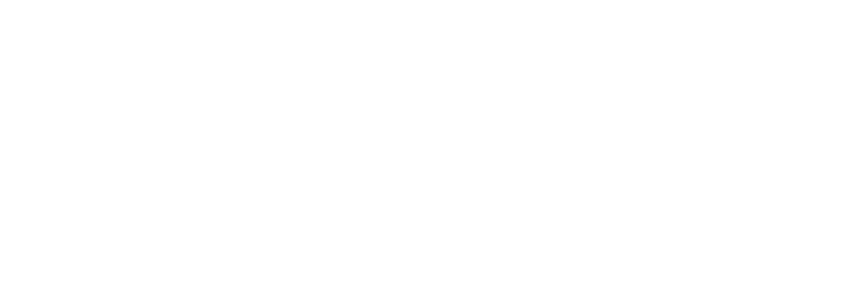
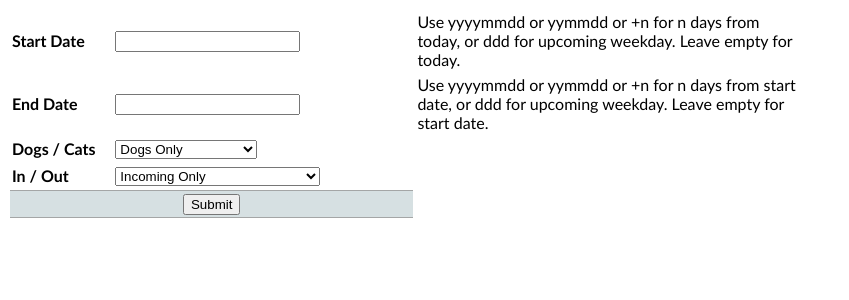
Before and after one commit to Crowbank/crowbank_site, a Django app: page /inouts/1 in a window 1280 px wide. Before the commit the part shown is empty. Shown: the top 300 px of the page, without its empty margins (0-849 px from the left). Run offline with Django 3.2, Linux system fonts and the light colour scheme; tables that the repository leaves empty hold one stand-in row (values such as "Sample post").

Commit message:
Many changes, including forms for InOut and Confirm

```diff
--- a/crowbank_site/settings.py
+++ b/crowbank_site/settings.py
@@ -127,3 +127,8 @@ USE_TZ = False
 STATIC_URL = '/static/'
 
 STATIC_ROOT = 'static/'
+
+EMAIL_HOST = 'ned.enixns.com'
+EMAIL_HOST_PASSWORD = 'Crowb@nk454'
+EMAIL_HOST_USER = 'info@crowbank.co.uk'
+EMAIL_USE_TLS = True
--- a/intranet/forms.py
+++ b/intranet/forms.py
@@ -67,7 +67,7 @@ class InOutForm(forms.Form):
         ('both', 'Both Incomings and Outgoings'),
     )
 
-    from_date = forms.DateField(label='From Date')
-    to_date = forms.DateField(label='To Date')
+    from_date = forms.CharField(label='From Date', required=False)
+    to_date = forms.CharField(label='To Date', required=False)
     pet_types = forms.ChoiceField(label='With Pets', choices=PET_TYPES)
     in_or_out = forms.ChoiceField(label='Ins or Outs', choices=INOUT_TYPES)
--- a/intranet/views.py
+++ b/intranet/views.py
@@ -3,7 +3,7 @@ from django.http import HttpResponse, HttpResponseRedirect
 import re
 from datetime import date, timedelta
 from petadmin_models.models import *
-from forms import ConfirmationForm
+from forms import ConfirmationForm, InOutForm
 
 # Create your views here.
 
@@ -62,26 +62,56 @@ def date_dict_to_list(dict_form):
 
 
 def inouts(request, io_args):
-    split_args = io_args.split('/')
-    from_date = decode_date(split_args[0])
-    to_date = from_date
+    no_dogs = False
+    no_cats = False
+    do_ins = True
+    do_outs = True
+    from_date = None
+    to_date = None
 
-    if len(split_args) > 1:
-        to_date = decode_date(split_args[1], from_date)
+    if request.method == 'POST':
+        form = InOutForm(request.POST)
+        if form.is_valid():
+            from_date = form.cleaned_data['from_date']
+            to_date = form.cleaned_data['to_date']
+            pet_types = form.cleaned_data['pet_types']
+            in_or_out = form.cleaned_data['in_or_out']
 
-    additional_args = ''
-    if len(split_args) > 2:
-        additional_args = '/'.join(split_args[2:])
+            from_date = decode_date(from_date)
+            to_date = decode_date(to_date, from_date)
 
-    dog_only_re = re.compile('.*dog.*', re.I)
-    cat_only_re = re.compile('.*cat.*', re.I)
+            if pet_types == 'cat':
+                no_dogs = True
+            if pet_types == 'dog':
+                no_cats = True
 
-    no_dogs = dog_only_re.match(additional_args) is None
-    no_cats = cat_only_re.match(additional_args) is None
+            if in_or_out == 'in':
+                do_outs = False
+            if in_or_out == 'out':
+                do_ins = False
 
-    if no_cats and no_dogs:
-        no_cats = False
-        no_dogs = False
+    else:
+        form = InOutForm()
+        split_args = io_args.split('/')
+        from_date = decode_date(split_args[0])
+        to_date = from_date
+
+        if len(split_args) > 1:
+            to_date = decode_date(split_args[1], from_date)
+
+        additional_args = ''
+        if len(split_args) > 2:
+            additional_args = '/'.join(split_args[2:])
+
+        dog_only_re = re.compile('.*dog.*', re.I)
+        cat_only_re = re.compile('.*cat.*', re.I)
+
+        no_dogs = dog_only_re.match(additional_args) is None
+        no_cats = cat_only_re.match(additional_args) is None
+
+        if no_cats and no_dogs:
+            no_cats = False
+            no_dogs = False
 
     ins = Booking.objects.filter(start_date__gte=from_date).filter(start_date__lte=to_date).exclude(status='N').exclude(status='C')
     outs = Booking.objects.filter(end_date__gte=from_date).filter(end_date__lte=to_date).exclude(status='N').exclude(status='C')
@@ -132,7 +162,10 @@ def inouts(request, io_args):
                'cat_ins': ins_cat_list,
                'cat_outs': outs_cat_list,
                'do_dogs': not no_dogs,
-               'do_cats': not no_cats
+               'do_cats': not no_cats,
+               'do_ins': do_ins,
+               'do_outs': do_outs,
+               'form': form
                }
 
     return render(request, 'inouts.html', context)
--- a/templates/inouts.html
+++ b/templates/inouts.html
@@ -5,14 +5,68 @@
     <title>In/Out Report</title>
 </head>
 <body>
+<form action="{% url 'inouts' '' %}" method="post">
+    {% csrf_token %}
+    <table style="text-align: left; width: 800px;" border="0" cellpadding="2" cellspacing="2">
+        <tbody>
+        <tr>
+        <div class="fieldWrapper">
+            <td style="text-align: left; font-family: Calibri; font-weight: bold; width: 100px;">
+                <label for="{{ form.from_date.id_for_label }}">Start Date</label></td>
+            <td style="text-align: left; font-family: Calibri; font-weight: normal; width: 300px;">{{ form.from_date }}</td>
+            <td style="text-align: left; font-family: Calibri; font-weight: normal; width: 400px;">
+                Use yyyymmdd or yymmdd or +n for n days from today, or ddd for upcoming weekday. Leave empty for today.
+            </td>
+        </div>
+        </tr>
+        <tr>
+        <div class="fieldWrapper">
+            <td style="text-align: left; font-family: Calibri; font-weight: bold; width: 100px;">
+                <label for="{{ form.to_date.id_for_label }}">End Date</label></td>
+            <td style="text-align: left; font-family: Calibri; font-weight: normal; width: 300px;">{{ form.to_date }}</td>
+            <td style="text-align: left; font-family: Calibri; font-weight: normal; width: 400px;">
+                Use yyyymmdd or yymmdd or +n for n days from start date, or ddd for upcoming weekday. Leave empty for start date.
+            </td>
+        </div>
+        </tr>
+        <tr>
+        <div class="fieldWrapper">
+            <td style="text-align: left; font-family: Calibri; font-weight: bold; width: 100px;">
+                <label for="{{ form.pet_types.id_for_label }}">Dogs / Cats</label></td>
+            <td style="text-align: left; font-family: Calibri; font-weight: normal; width: 300px;">{{ form.pet_types }}</td>
+        </div>
+        </tr>
+        <tr>
+        <div class="fieldWrapper">
+            <td style="text-align: left; font-family: Calibri; font-weight: bold; width: 100px;">
+                <label for="{{ form.in_or_out.id_for_label }}">In / Out</label></td>
+            <td style="text-align: left; font-family: Calibri; font-weight: normal; width: 300px;">{{ form.in_or_out }}</td>
+        </div>
+        </tr>
+        <tr align="center">
+            <th style="border-top: 1pt solid rgb(164, 166, 166); border-bottom: 1pt solid rgb(164, 166, 166); background-color: rgb(214, 224, 226);width: 401px;" colspan="2" rowspan="1">
+                <span style="font-family: Calibri; font-weight: bold;"><input type="submit" name='submit' value="Submit" /></span></th>
+        </tr>
+        </tbody>
+    </table>
+</form>
+
 {% if do_dogs %}
-    {% include "inout_segment.html" with species="Kennels" direction="In" items=dog_ins %}
-    {% include "inout_segment.html" with species="Kennels" direction="Out" items=dog_outs %}
+    {% if do_ins %}
+        {% include "inout_segment.html" with species="Kennels" direction="In" items=dog_ins %}
+    {%  endif %}
+    {% if do_outs %}
+        {% include "inout_segment.html" with species="Kennels" direction="Out" items=dog_outs %}
+    {%  endif %}
 {% endif %}
 
 {% if do_cats %}
-    {% include "inout_segment.html" with species="Cattery" direction="In" items=cat_ins %}
-    {% include "inout_segment.html" with species="Cattery" direction="Out" items=cat_outs %}
+    {% if do_ins %}
+        {% include "inout_segment.html" with species="Cattery" direction="In" items=cat_ins %}
+    {%  endif %}
+    {% if do_outs %}
+        {% include "inout_segment.html" with species="Cattery" direction="Out" items=cat_outs %}
+    {%  endif %}
 {% endif %}
 </body>
 </html>
```
Also changed, not shown: petadmin_models/models.py (+15 -0 lines).
